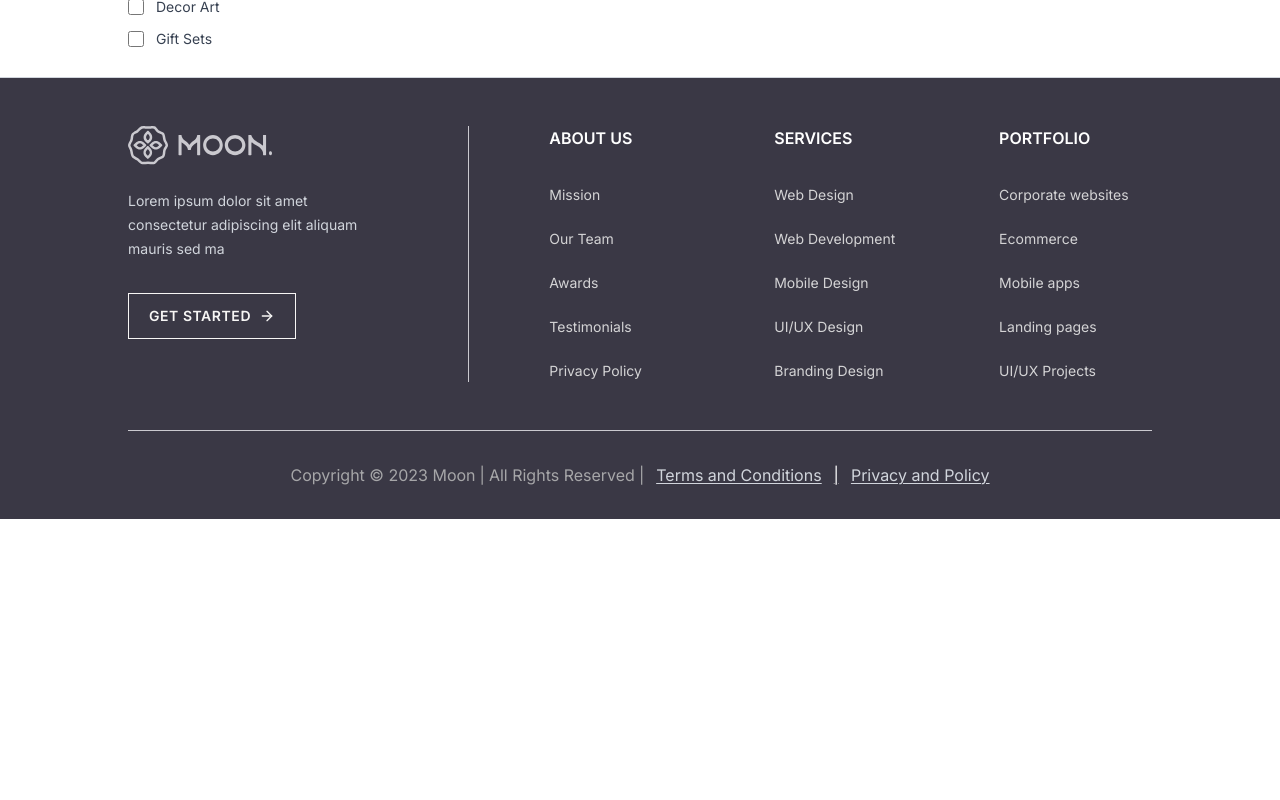
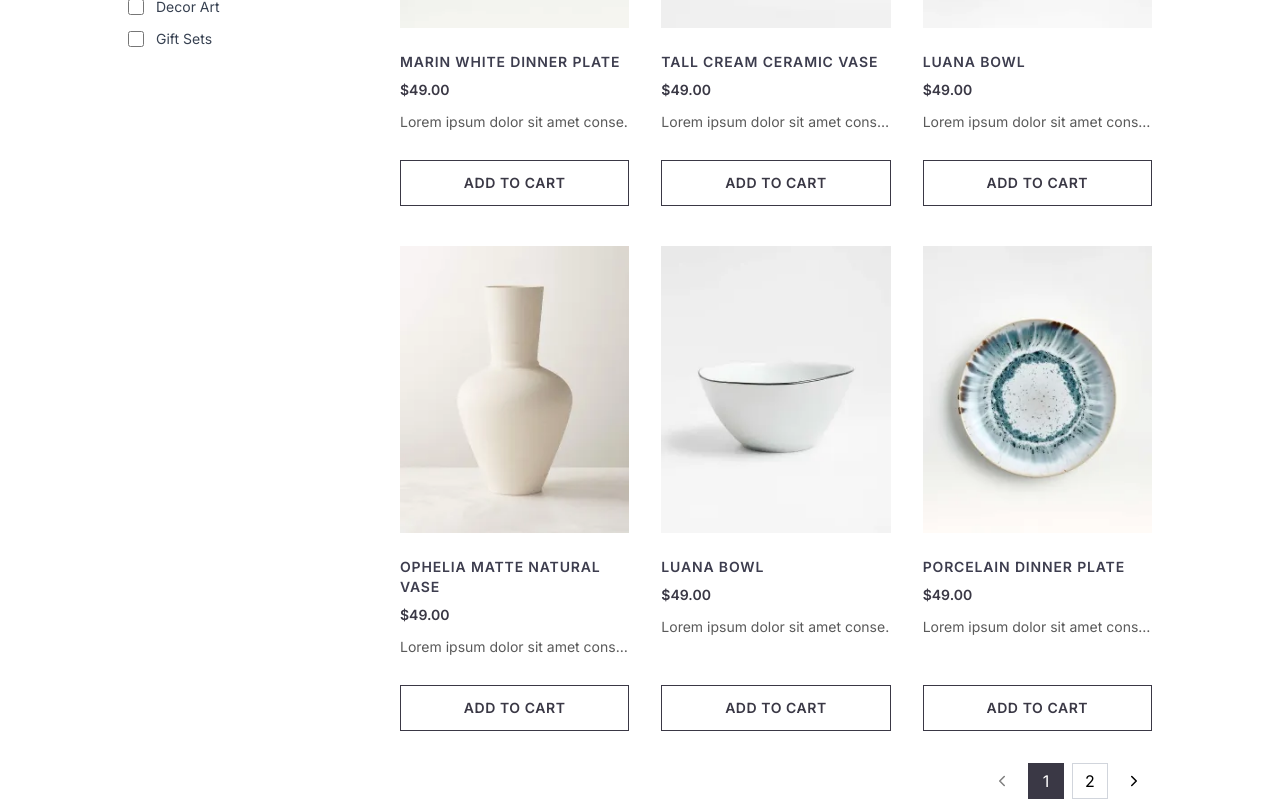
Before and after one commit to adhishrestha/mern-ecommerce-site, a React (Vite) app in the folder frontend/: page /shop in a window 1280 px wide. Shown: the part 1000-1800 px from the top of the page. Before the commit the page ends 1519 px from the top, so only its background shows below. Built offline with nearby package versions, Linux system fonts and the light colour scheme.

Commit message:
feat(shop): add product grid and pagination

```diff
--- /dev/null
+++ b/frontend/src/features/shop/components/Pagination.jsx
@@ -0,0 +1,65 @@
+import React from 'react';
+import { ChevronLeft, ChevronRight } from 'lucide-react';
+
+const Pagination = ({
+  currentPage,
+  totalPages,
+  onPageChange,
+  className = '',
+}) => {
+  if (totalPages <= 1) return null;
+
+  const pages = Array.from({ length: totalPages }, (_, index) => index + 1);
+
+  return (
+    <nav
+      aria-label="Pagination"
+      className={`mt-8 mb-15 flex justify-center ${className}`}
+    >
+      <ul className="flex items-center gap-2">
+        <li>
+          <button
+            type="button"
+            aria-label="Previous page"
+            disabled={currentPage === 1}
+            onClick={() => onPageChange(currentPage - 1)}
+            className="flex h-9 w-9 items-center justify-center border-gray-300 transition hover:bg-gray-100 disabled:cursor-not-allowed disabled:opacity-50"
+          >
+            <ChevronLeft size={18} />
+          </button>
+        </li>
+
+        {pages.map((page) => (
+          <li key={page}>
+            <button
+              type="button"
+              aria-current={currentPage === page ? 'page' : undefined}
+              onClick={() => onPageChange(page)}
+              className={`flex h-9 w-9 items-center justify-center border transition ${
+                currentPage === page
+                  ? 'border-[#3A3845] bg-[#3A3845] text-white'
+                  : 'border-gray-300 hover:bg-gray-100'
+              }`}
+            >
+              {page}
+            </button>
+          </li>
+        ))}
+
+        <li>
+          <button
+            type="button"
+            aria-label="Next page"
+            disabled={currentPage === totalPages}
+            onClick={() => onPageChange(currentPage + 1)}
+            className="flex h-9 w-9 items-center justify-center transition hover:bg-gray-100 disabled:cursor-not-allowed disabled:opacity-50"
+          >
+            <ChevronRight size={18} />
+          </button>
+        </li>
+      </ul>
+    </nav>
+  );
+};
+
+export default Pagination;
--- a/frontend/src/pages/Shop.jsx
+++ b/frontend/src/pages/Shop.jsx
@@ -5,6 +5,8 @@ import ShopToolbar from '../features/shop/components/ShopToolbar';
 import { products } from '../data/productData';
 import FilterSidebar from '../features/shop/components/sidebar/FilterSidebar';
 import MobileFilterDrawer from '../features/shop/components/mobile/MobileFilterDrawer';
+import ProductGrid from '../components/product/ProductGrid';
+import Pagination from '../features/shop/components/Pagination';
 
 const Shop = () => {
   const [currentPage, setCurrentPage] = useState(1);
@@ -53,6 +55,20 @@ const Shop = () => {
         >
           <FilterSidebar />
         </MobileFilterDrawer>
+
+        {/* Product Area */}
+        <div className="flex-1">
+          <ProductGrid
+            products={currentProducts}
+            gridClass="grid-cols-2 lg:grid-cols-3"
+          />
+          <Pagination
+            currentPage={currentPage}
+            totalPages={totalPages}
+            onPageChange={setCurrentPage}
+            className="lg:justify-end"
+          />
+        </div>
       </div>
     </Container>
   );
```
